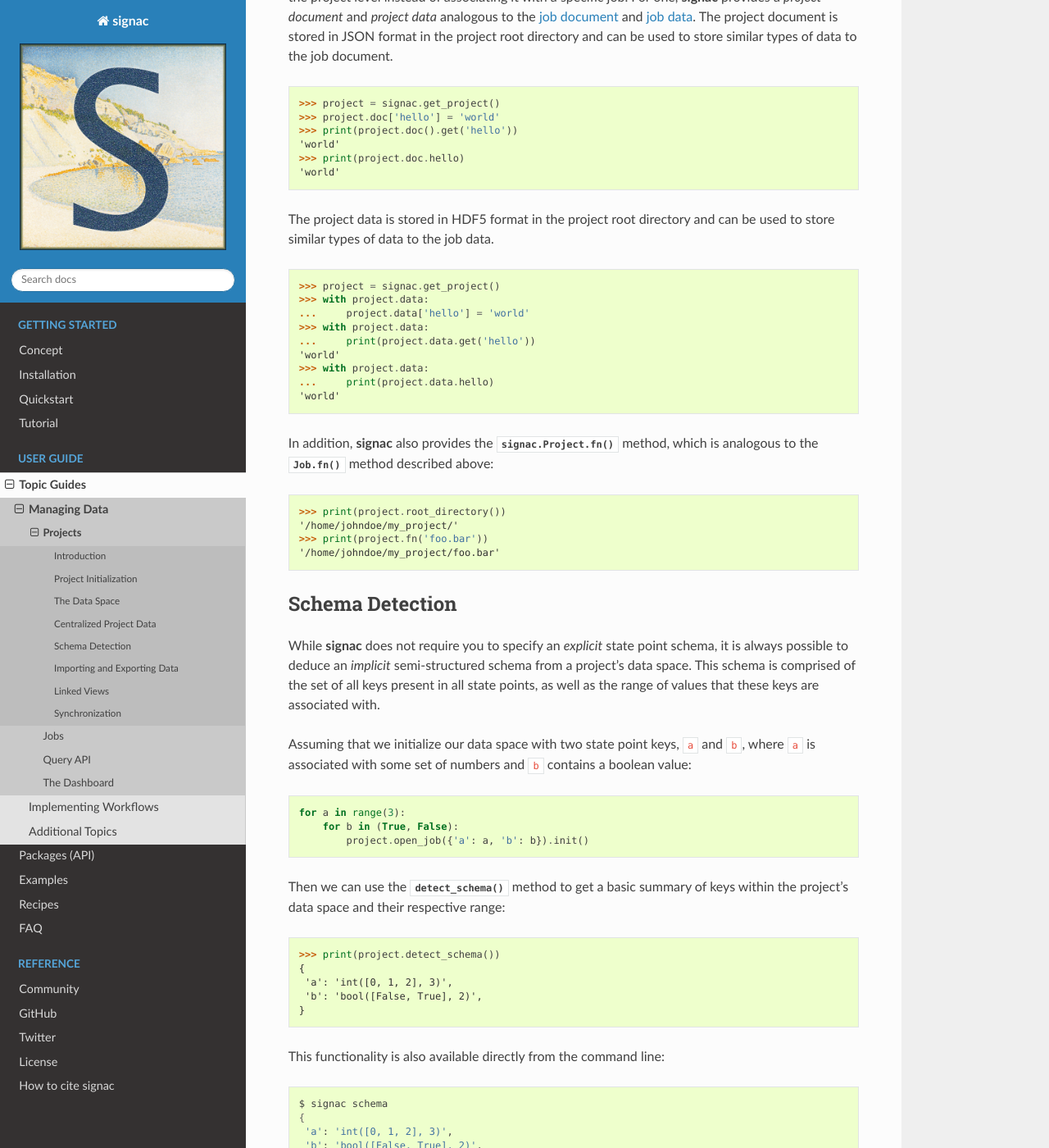
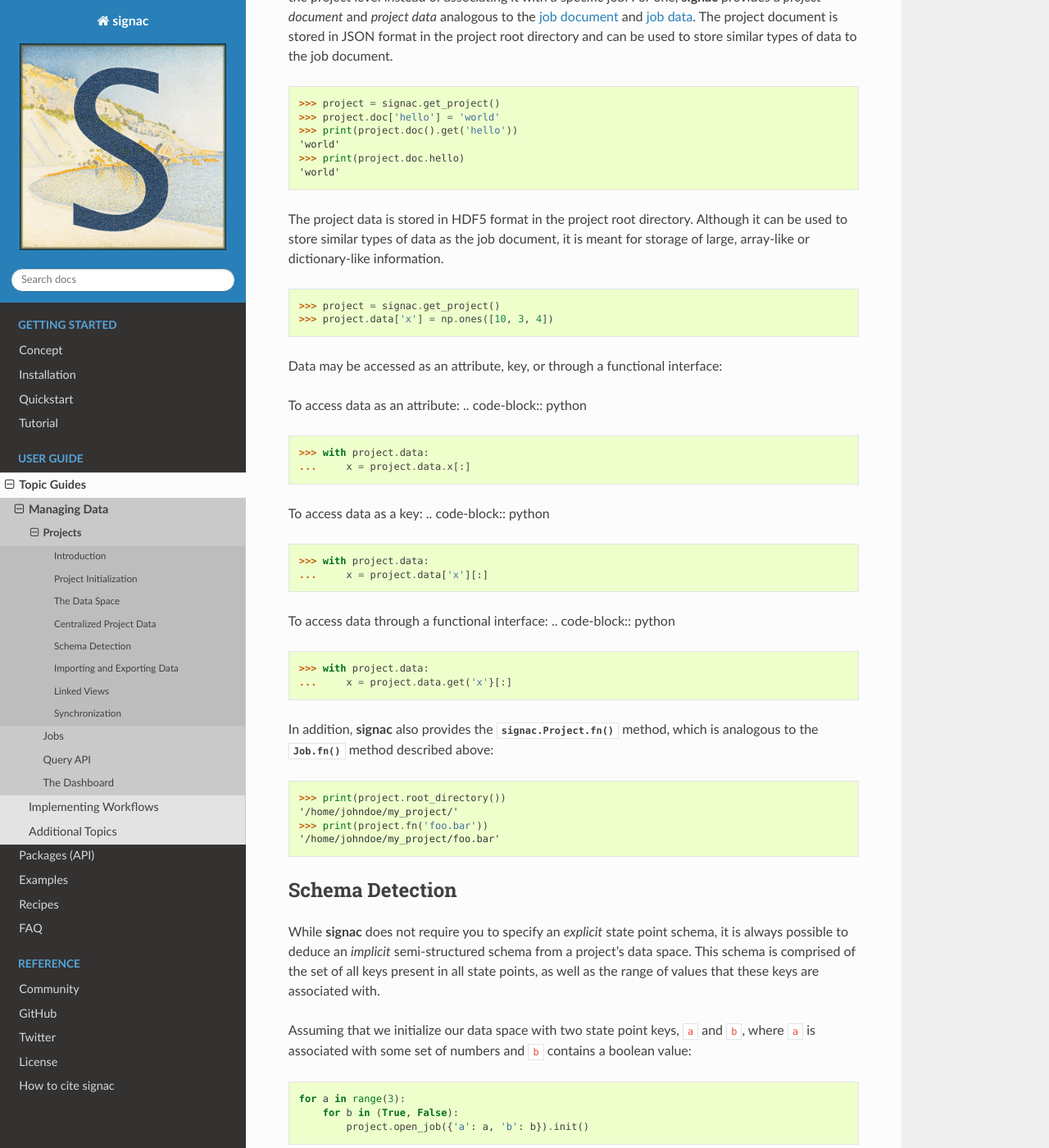
Before and after one commit to glotzerlab/signac-docs, a Sphinx documentation site: the page built from docs/source/projects.rst, in a window 1280 px wide and 1400 px high, scrolled down 6226 px. Shown: the whole window at 82% size. Built offline with Sphinx 7.4.7 and the Read the Docs theme 2.0.0, drawn with Linux system fonts in a browser that asks for light colours.

Commit message:
Update projects.rst

```diff
--- a/docs/source/projects.rst
+++ b/docs/source/projects.rst
@@ -294,19 +294,32 @@
     >>> print(project.doc.hello)
     'world'
 
-The project data is stored in HDF5 format in the project root directory and can be used to store similar types of data to the job data.
+The project data is stored in HDF5 format in the project root directory. Although it can be used to store similar types of data as the job document, it is meant for storage of large, array-like or dictionary-like information.
 
 .. code-block:: python
 
     >>> project = signac.get_project()
+    >>> project.data['x'] = np.ones([10, 3, 4])
+
+Data may be accessed as an attribute, key, or through a functional interface:
+
+To access data as an attribute:
+.. code-block:: python
+
     >>> with project.data:
-    ...     project.data['hello'] = 'world'
+    ...     x = project.data.x[:]
+
+To access data as a key:
+.. code-block:: python
+
     >>> with project.data:
-    ...     print(project.data.get('hello'))
-    'world'
+    ...     x = project.data['x'][:]
+
+To access data through a functional interface:
+.. code-block:: python
+
     >>> with project.data:
-    ...     print(project.data.hello)
-    'world'
+    ...     x = project.data.get('x'}[:]
 
 .. currentmodule:: signac.contrib.job
 
```
